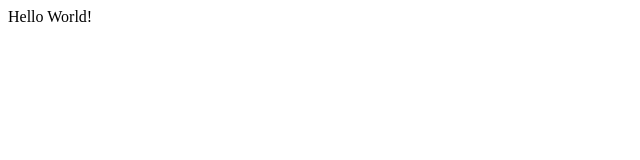
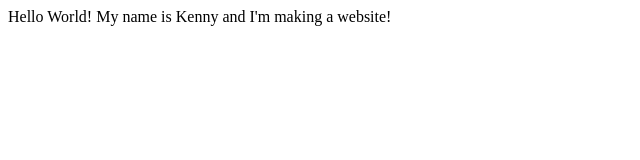
Before and after one commit to QennyQ/Website, a plain HTML site: page index.html in a window 1280 px wide. Shown: the whole page, without its empty margins (0-640 px from the left). Drawn offline with Linux system fonts and the light colour scheme.

Commit message:
Added new sentence about making a website.

```diff
--- a/index.html
+++ b/index.html
@@ -6,4 +6,6 @@ Kenny's Website
 
 <body>
 Hello World!
+
+My name is Kenny and I'm making a website!
 </body>
```
